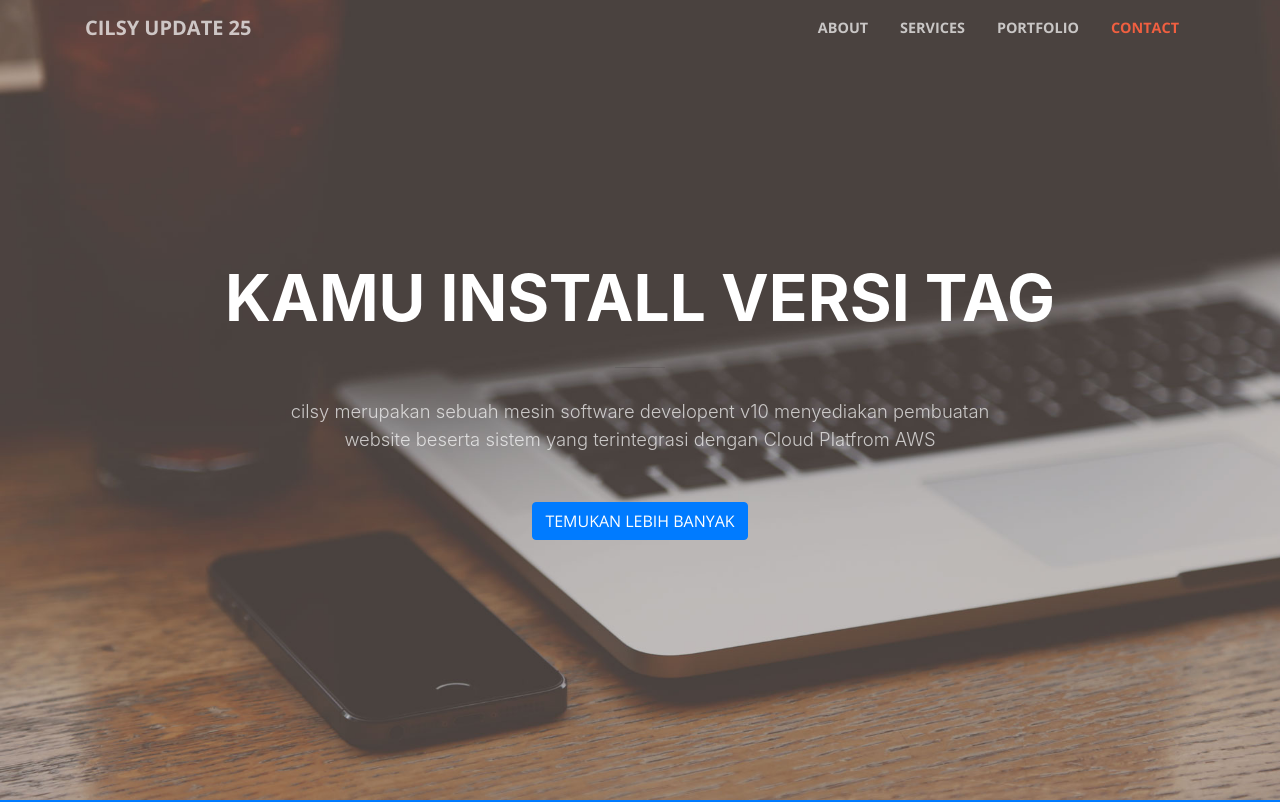
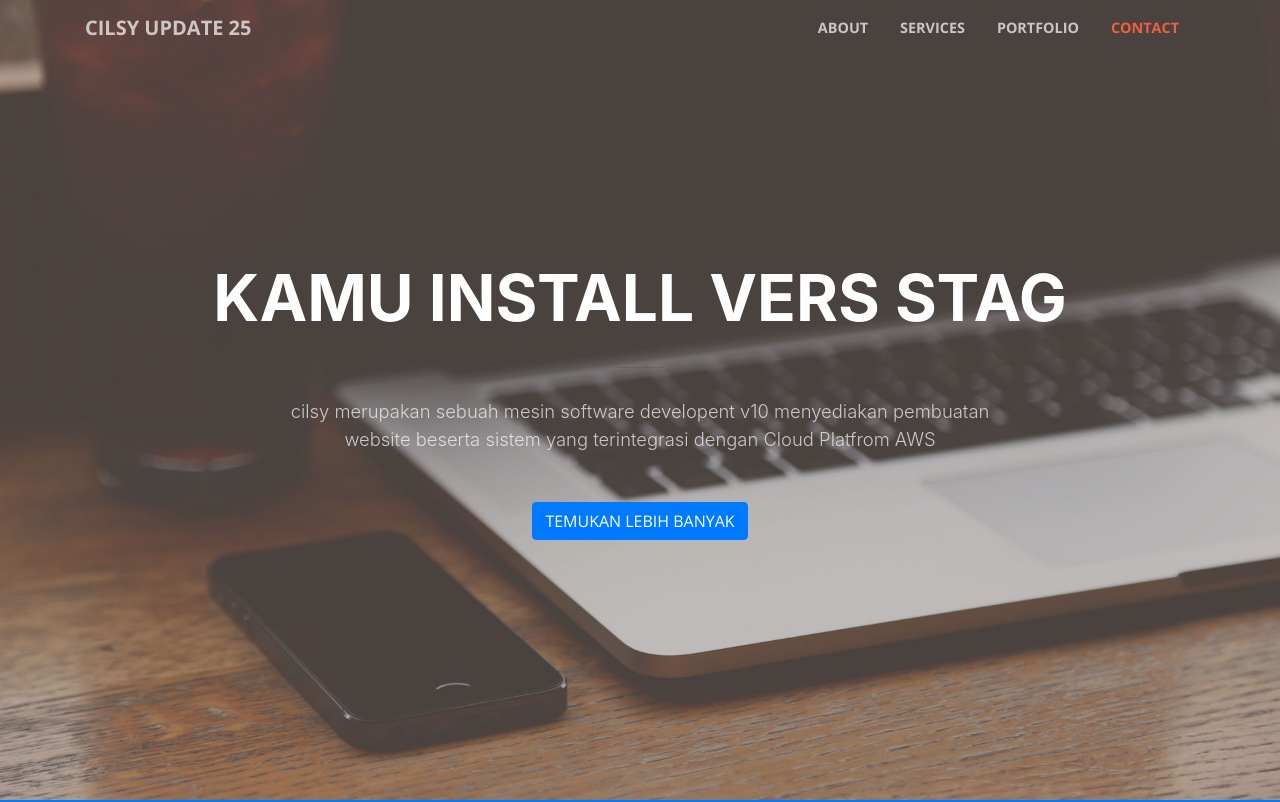
Before and after one commit to Rizal-I/LandingPage, a website with bundled scripts: page index.html in a window 1280 px wide. Shown: the top 802 px of the page. Built offline with nearby package versions, Linux system fonts and the light colour scheme.

Commit message:
Update index.html

```diff
--- a/index.html
+++ b/index.html
@@ -59,7 +59,7 @@
       <div class="row">
         <div class="col-lg-10 mx-auto">
           <h1 class="text-uppercase">
-            <strong>Kamu install versi tag</strong>
+            <strong>Kamu install vers stag</strong>
           </h1>
           <hr>
         </div>
```
